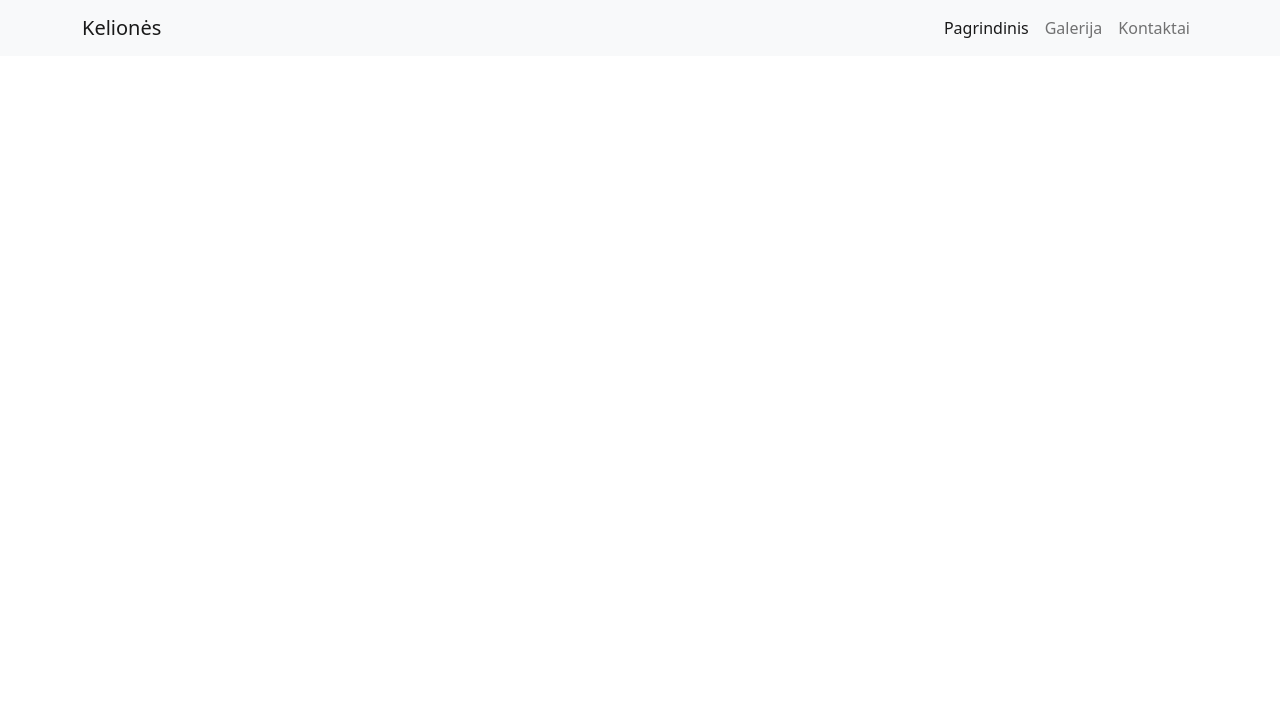
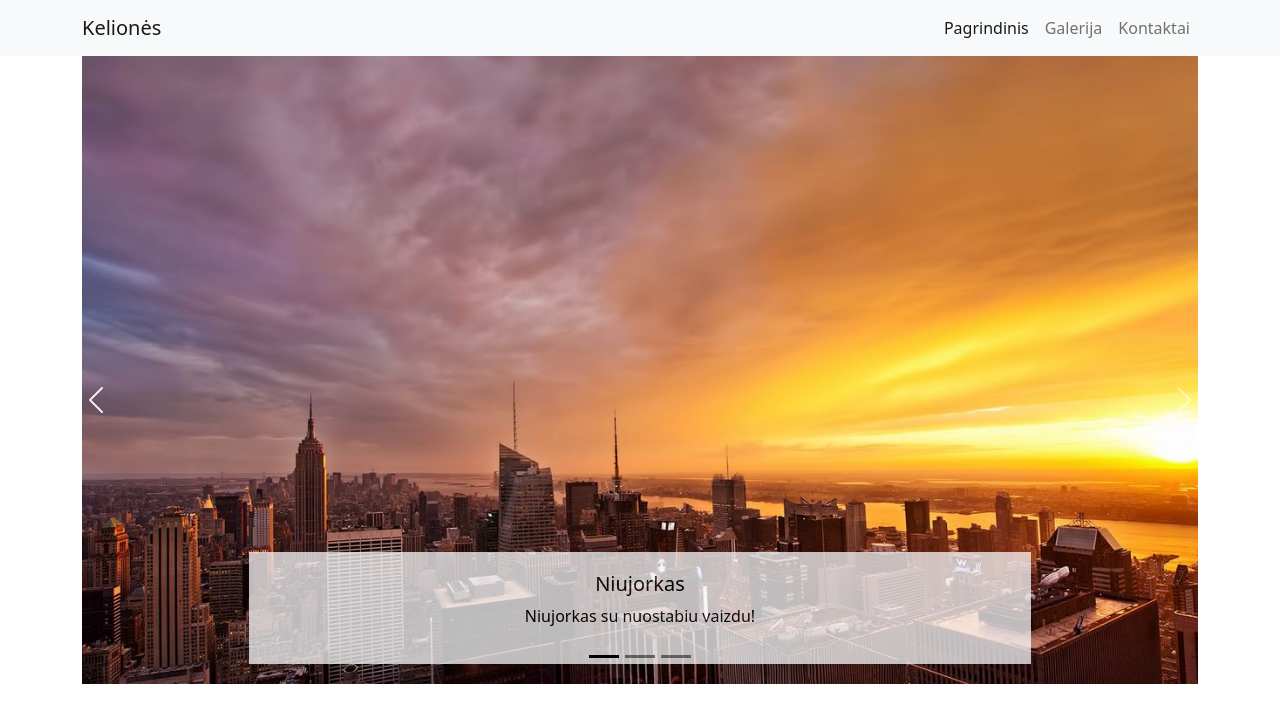
Before and after one commit to SmitasCodes/boostrap_travel_page, a plain HTML site: page index.html in a window 1280 px wide. Drawn offline with nearby package versions, Linux system fonts and the light colour scheme.

Commit message:
Added index.html carousel section

```diff
--- a/index.html
+++ b/index.html
@@ -37,11 +37,48 @@
             </div>
         </div>
     </nav>
-
-
-
-
-
+    <!-- Carousel section -->
+    <div id="carouselExampleDark" class="carousel carousel-dark slide container" data-bs-ride="carousel">
+        <div class="carousel-indicators">
+            <button type="button" data-bs-target="#carouselExampleDark" data-bs-slide-to="0" class="active"
+                aria-current="true" aria-label="Slide 1"></button>
+            <button type="button" data-bs-target="#carouselExampleDark" data-bs-slide-to="1"
+                aria-label="Slide 2"></button>
+            <button type="button" data-bs-target="#carouselExampleDark" data-bs-slide-to="2"
+                aria-label="Slide 3"></button>
+        </div>
+        <div class="carousel-inner">
+            <div class="carousel-item active" data-bs-interval="10000">
+                <img src="./img/new_york.jpg" class="d-block w-100" alt="Niujorkas su nuostabiu vaizdu!">
+                <div class="carousel-caption d-none d-md-block bg-light opacity-75">
+                    <h5>Niujorkas</h5>
+                    <p>Niujorkas su nuostabiu vaizdu!</p>
+                </div>
+            </div>
+            <div class="carousel-item" data-bs-interval="2000">
+                <img src="./img/maldives.jpg" class="d-block w-100" alt="Maldyvai su nuostabiu vaizdu!>
+                <div class="carousel-caption d-none d-md-block bg-light opacity-75">
+                    <h5>Maldyvai</h5>
+                    <p>Maldyvai su nuostabiu vaizdu!</p>
+                </div>
+            </div>
+            <div class="carousel-item">
+                <img src="./img/berlin.jpg" class="d-block w-100" alt="Berlynas su nuostabiu vaizdu!">
+                <div class="carousel-caption d-none d-md-block bg-light opacity-75">
+                    <h5>Berlynas</h5>
+                    <p>Berlynas su nuostabiu vaizdu!</p>
+                </div>
+            </div>
+        </div>
+        <button class="carousel-control-prev" type="button" data-bs-target="#carouselExampleDark" data-bs-slide="prev">
+            <span class="carousel-control-prev-icon" aria-hidden="true"></span>
+            <span class="visually-hidden">Previous</span>
+        </button>
+        <button class="carousel-control-next" type="button" data-bs-target="#carouselExampleDark" data-bs-slide="next">
+            <span class="carousel-control-next-icon" aria-hidden="true"></span>
+            <span class="visually-hidden">Next</span>
+        </button>
+    </div>
     <!-- JavaScript Bundle with Popper -->
     <script src="https://cdn.jsdelivr.net/npm/bootstrap@5.2.2/dist/js/bootstrap.bundle.min.js"
         integrity="sha384-OERcA2EqjJCMA+/3y+gxIOqMEjwtxJY7qPCqsdltbNJuaOe923+mo//f6V8Qbsw3"
```
Also changed, not shown: img/berlin.jpg (added), img/los_angeles.jpg (added), img/maldives.jpg (added), img/mexico.jpg (added), img/new_york.jpg (added).
